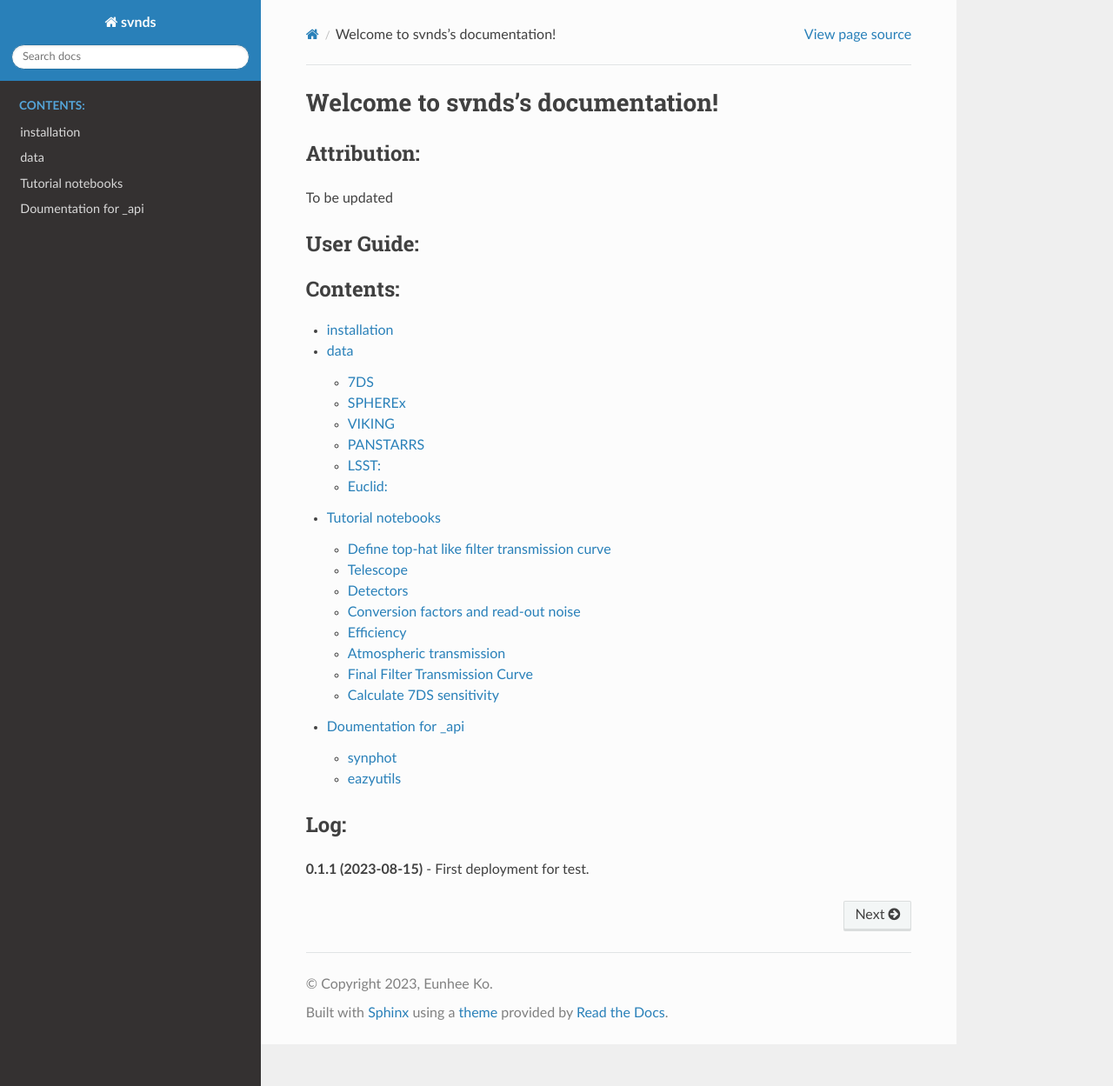
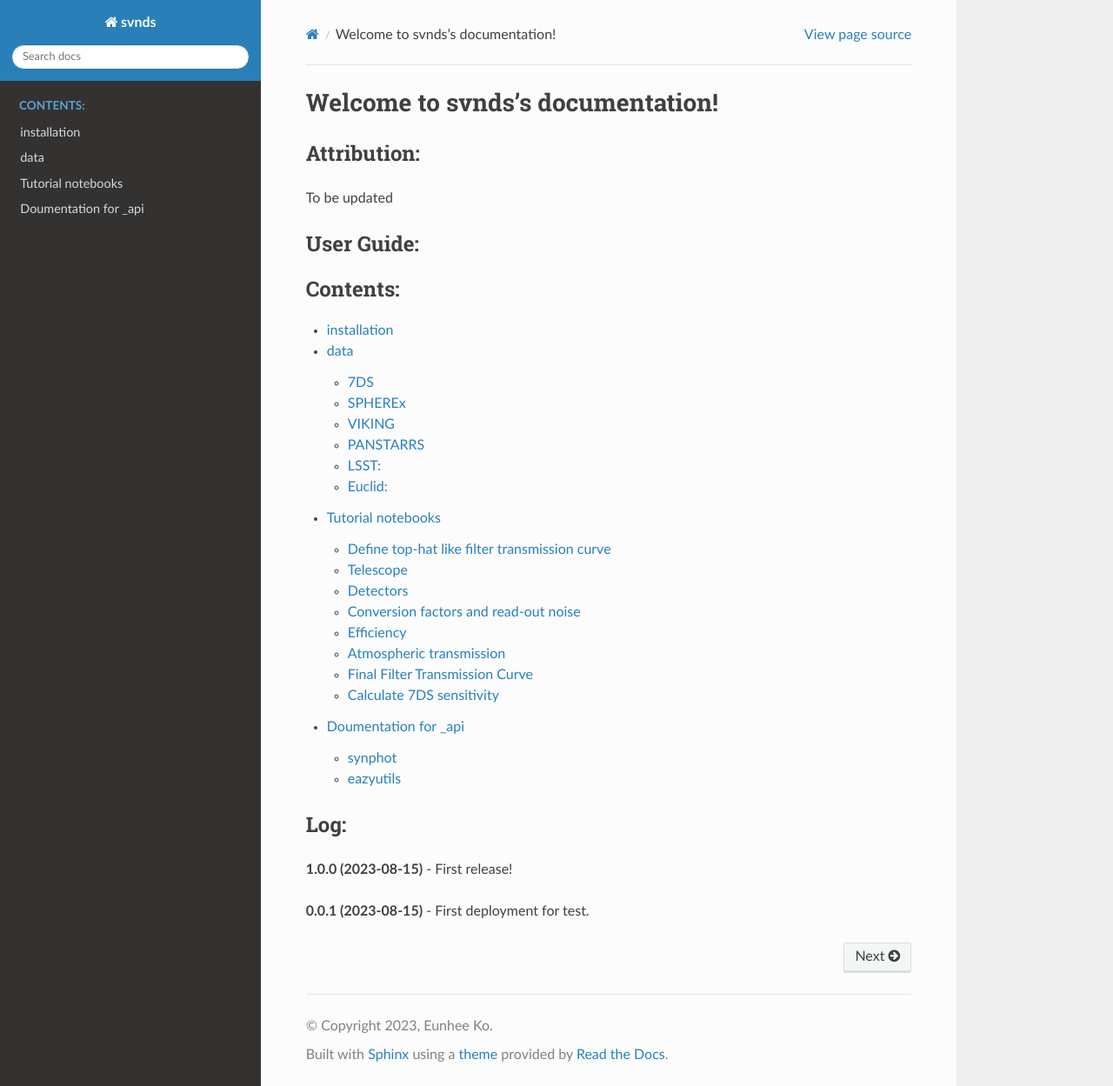
Before and after one commit to eunheeko/7DS-Forecast, a Sphinx documentation site: the page built from docs/index.rst, in a window 1280 px wide and 1249 px high. Shown: the whole window at 87% size. Built offline with Sphinx 7.4.7 and the Read the Docs theme 2.0.0, drawn with Linux system fonts in a browser that asks for light colours.

Commit message:
updated docs

```diff
--- a/docs/index.rst
+++ b/docs/index.rst
@@ -25,7 +25,10 @@ User Guide:
 Log:
 +++++++++++++++++++++++++++++++++
 
-**0.1.1 (2023-08-15)**
+**1.0.0 (2023-08-15)**
+- First release!
+
+**0.0.1 (2023-08-15)**
 - First deployment for test.
 
 .. Contents
```
